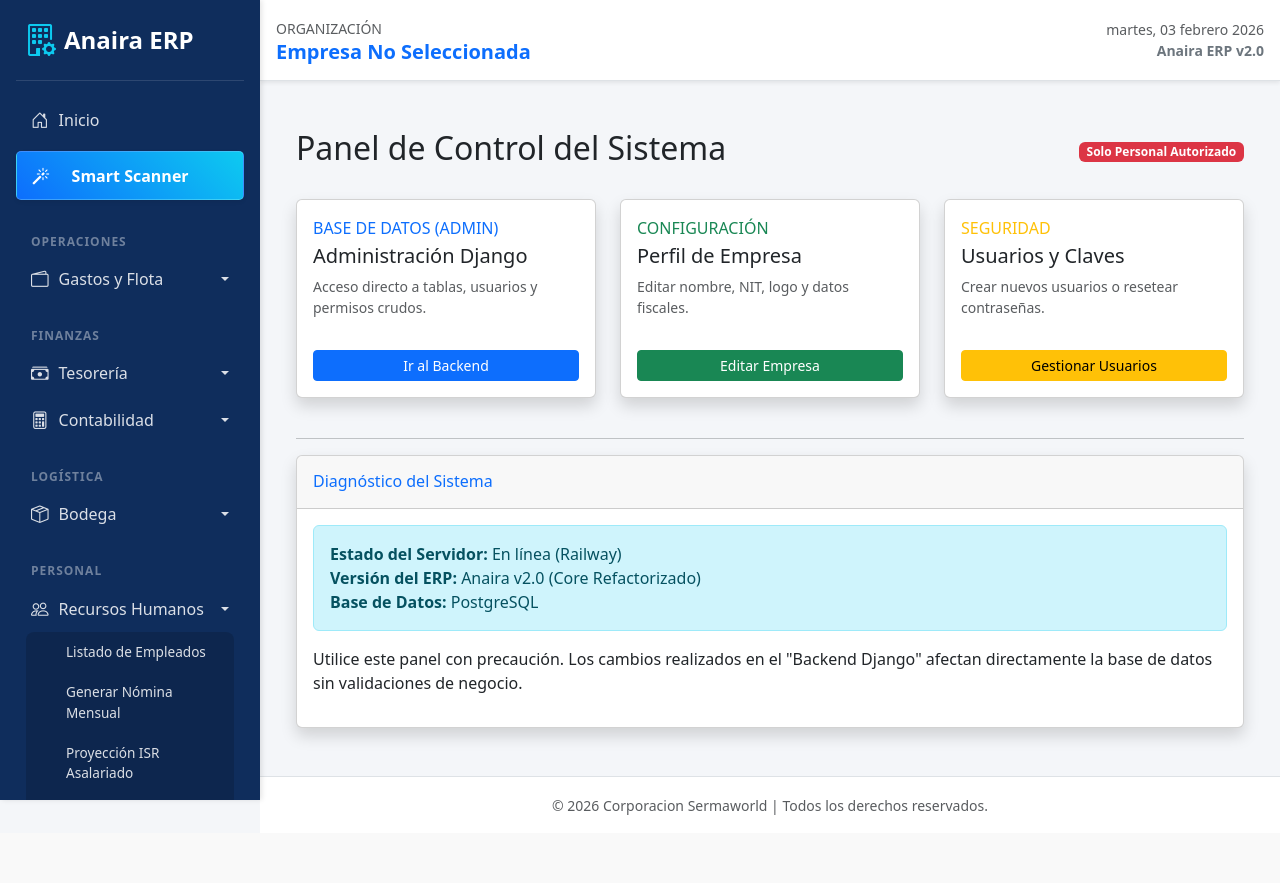
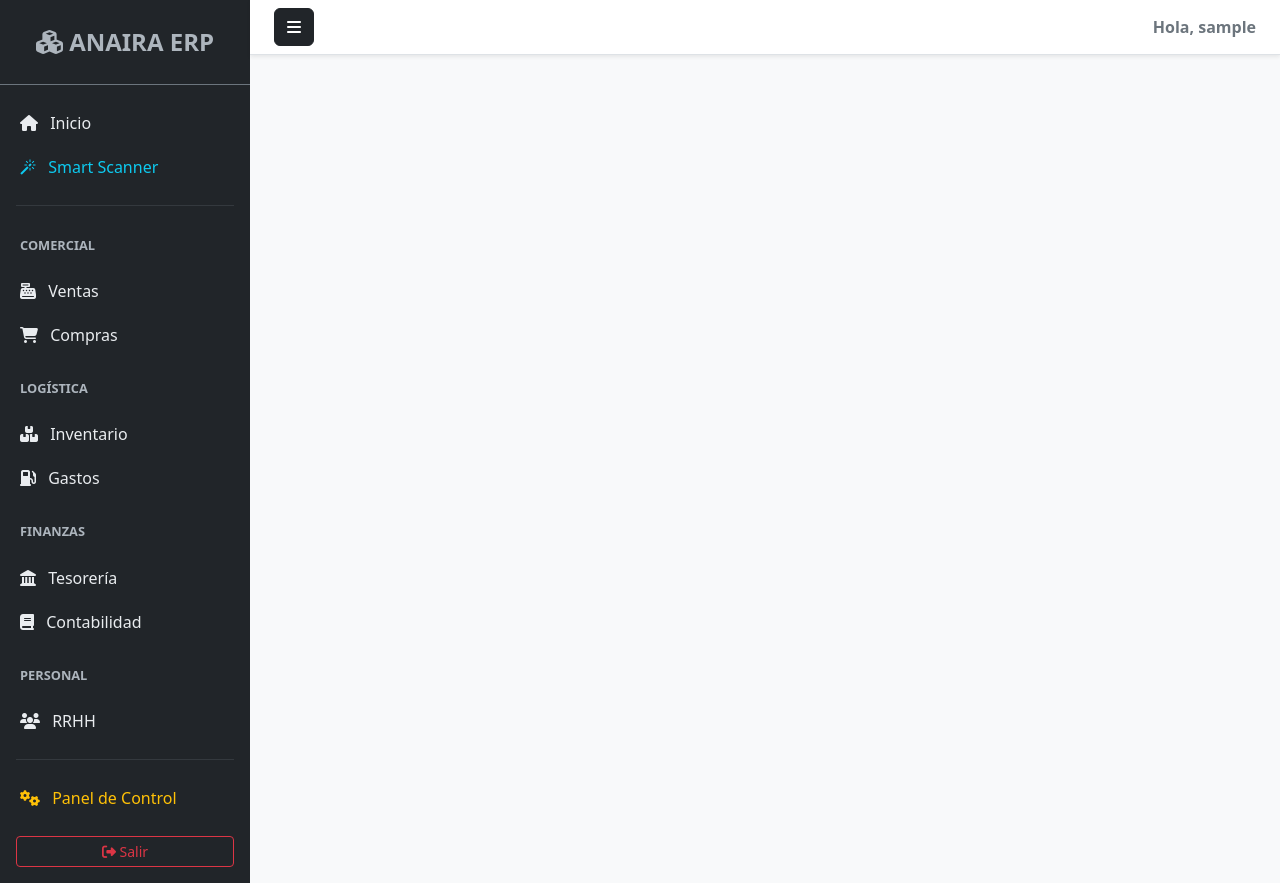
Before and after one commit to SergioReyes42/anaira-erp, a Django app: page /admin-panel/ in a window 1280 px wide. Before the commit the page ends 815 px from the top, so only its background shows below. Run offline with Django 4.2, Linux system fonts and the light colour scheme; the visitor is signed in with stand-in values (Sample User, id 1).

Commit message:
fix panel

```diff
--- a/templates/core/admin_panel.html
+++ b/templates/core/admin_panel.html
@@ -1,85 +1,161 @@
-{% extends 'core/base.html' %}
+{% load static %}
+<!DOCTYPE html>
+<html lang="es">
+<head>
+    <meta charset="UTF-8">
+    <meta name="viewport" content="width=device-width, initial-scale=1.0">
+    <title>Anaira ERP</title>
+    <link href="https://cdn.jsdelivr.net/npm/bootstrap@5.3.0/dist/css/bootstrap.min.css" rel="stylesheet">
+    <link href="https://cdnjs.cloudflare.com/ajax/libs/font-awesome/6.4.0/css/all.min.css" rel="stylesheet">
+    <link rel="stylesheet" href="https://cdn.jsdelivr.net/npm/bootstrap-icons@1.11.0/font/bootstrap-icons.css">
 
-{% block content %}
-<div class="container mt-4">
-    <div class="d-flex justify-content-between align-items-center mb-4">
-        <h2><i class="fas fa-shield-alt text-warning"></i> Panel de Control del Sistema</h2>
-        <span class="badge bg-danger">Solo Personal Autorizado</span>
-    </div>
+    <style>
+        /* ESTILOS ORIGINALES DEL SIDEBAR */
+        body { overflow-x: hidden; background-color: #f8f9fa; }
+        #wrapper { display: flex; width: 100%; align-items: stretch; }
+        #sidebar-wrapper { min-width: 250px; max-width: 250px; background-color: #212529; color: white; transition: all 0.3s; }
+        #sidebar-wrapper .sidebar-heading { padding: 0.875rem 1.25rem; font-size: 0.8rem; text-transform: uppercase; color: #adb5bd; font-weight: bold; }
+        #sidebar-wrapper .list-group-item { background-color: transparent; color: #e9ecef; border: none; padding: 10px 20px; }
+        #sidebar-wrapper .list-group-item:hover { background-color: #343a40; color: #fff; text-decoration: none; }
+        #sidebar-wrapper .list-group-item.active { background-color: #0d6efd; color: white; font-weight: bold; }
+        #sidebar-wrapper a { text-decoration: none; color: inherit; display: block; }
+        #page-content-wrapper { width: 100%; padding: 0; min-height: 100vh; }
 
-    <div class="row">
-        <div class="col-md-4 mb-4">
-            <div class="card shadow h-100 border-left-primary">
-                <div class="card-body">
-                    <div class="row no-gutters align-items-center">
-                        <div class="col mr-2">
-                            <div class="text-xs font-weight-bold text-primary text-uppercase mb-1">
-                                Base de Datos (Admin)</div>
-                            <div class="h5 mb-0 font-weight-bold text-gray-800">Administración Django</div>
-                            <p class="text-muted small mt-2">Acceso directo a tablas, usuarios y permisos crudos.</p>
-                        </div>
-                        <div class="col-auto">
-                            <i class="fas fa-database fa-2x text-gray-300"></i>
-                        </div>
-                    </div>
-                    <a href="/admin/" class="btn btn-primary btn-sm mt-3 w-100" target="_blank">Ir al Backend <i class="fas fa-external-link-alt"></i></a>
-                </div>
-            </div>
+        /* Submenús */
+        .collapse-inner { background: #2c3034; padding-left: 15px; font-size: 0.9em; border-left: 3px solid #0d6efd; }
+        .collapse-inner a { padding: 8px 0; display: block; color: #ced4da; }
+        .collapse-inner a:hover { color: #fff; }
+
+        /* Toggle Menu */
+        #wrapper.toggled #sidebar-wrapper { margin-left: -250px; }
+    </style>
+</head>
+<body>
+
+<div class="d-flex" id="wrapper">
+    <div id="sidebar-wrapper">
+        <div class="sidebar-heading text-center py-4 fs-4 border-bottom border-secondary">
+            <i class="fas fa-cubes"></i> Anaira ERP
         </div>
 
-        <div class="col-md-4 mb-4">
-            <div class="card shadow h-100 border-left-success">
-                <div class="card-body">
-                    <div class="row no-gutters align-items-center">
-                        <div class="col mr-2">
-                            <div class="text-xs font-weight-bold text-success text-uppercase mb-1">
-                                Configuración</div>
-                            <div class="h5 mb-0 font-weight-bold text-gray-800">Perfil de Empresa</div>
-                            <p class="text-muted small mt-2">Editar nombre, NIT, logo y datos fiscales.</p>
-                        </div>
-                        <div class="col-auto">
-                            <i class="fas fa-building fa-2x text-gray-300"></i>
-                        </div>
-                    </div>
-                    <a href="/admin/core/companyprofile/" class="btn btn-success btn-sm mt-3 w-100" target="_blank">Editar Empresa</a>
-                </div>
+        <div class="list-group list-group-flush my-3">
+
+            <a href="{% url 'home' %}" class="list-group-item list-group-item-action">
+                <i class="fas fa-home me-2"></i> Inicio
+            </a>
+
+            <a href="{% url 'smart_hub' %}" class="list-group-item list-group-item-action text-info">
+                <i class="bi bi-magic me-2"></i> Smart Scanner
+            </a>
+
+            <hr class="border-secondary mx-3">
+
+            <div class="sidebar-heading">Comercial</div>
+            <a href="#menuVentas" class="list-group-item list-group-item-action" data-bs-toggle="collapse">
+                <i class="fas fa-cash-register me-2"></i> Ventas
+            </a>
+            <div class="collapse collapse-inner" id="menuVentas">
+                <a href="{% url 'create_quotation' %}">Nueva Cotización</a>
+                <a href="{% url 'quotation_list' %}">Historial Cotizaciones</a>
+                <a href="{% url 'client_list' %}">Clientes</a>
             </div>
-        </div>
 
-        <div class="col-md-4 mb-4">
-            <div class="card shadow h-100 border-left-warning">
-                <div class="card-body">
-                    <div class="row no-gutters align-items-center">
-                        <div class="col mr-2">
-                            <div class="text-xs font-weight-bold text-warning text-uppercase mb-1">
-                                Seguridad</div>
-                            <div class="h5 mb-0 font-weight-bold text-gray-800">Usuarios y Claves</div>
-                            <p class="text-muted small mt-2">Crear nuevos usuarios o resetear contraseñas.</p>
-                        </div>
-                        <div class="col-auto">
-                            <i class="fas fa-user-lock fa-2x text-gray-300"></i>
-                        </div>
-                    </div>
-                    <a href="/admin/auth/user/" class="btn btn-warning btn-sm mt-3 w-100" target="_blank">Gestionar Usuarios</a>
-                </div>
+            <a href="#menuCompras" class="list-group-item list-group-item-action" data-bs-toggle="collapse">
+                <i class="fas fa-shopping-cart me-2"></i> Compras
+            </a>
+            <div class="collapse collapse-inner" id="menuCompras">
+                <a href="{% url 'create_purchase' %}">Nueva Compra</a>
+                <a href="{% url 'purchase_list' %}">Historial</a>
+                <a href="{% url 'supplier_list' %}">Proveedores</a>
             </div>
+
+            <div class="sidebar-heading mt-2">Logística</div>
+            <a href="#menuInventario" class="list-group-item list-group-item-action" data-bs-toggle="collapse">
+                <i class="fas fa-boxes me-2"></i> Inventario
+            </a>
+            <div class="collapse collapse-inner" id="menuInventario">
+                <a href="{% url 'product_list' %}">Productos</a>
+                <a href="{% url 'inventory_kardex' %}">Kardex</a>
+            </div>
+
+            <a href="#menuGastos" class="list-group-item list-group-item-action" data-bs-toggle="collapse">
+                <i class="fas fa-gas-pump me-2"></i> Gastos
+            </a>
+            <div class="collapse collapse-inner" id="menuGastos">
+                <a href="{% url 'dashboard_gastos' %}">Dashboard</a>
+                <a href="{% url 'expense_list' %}">Listado</a>
+            </div>
+
+            <div class="sidebar-heading mt-2">Finanzas</div>
+            <a href="#menuFinanzas" class="list-group-item list-group-item-action" data-bs-toggle="collapse">
+                <i class="fas fa-landmark me-2"></i> Tesorería
+            </a>
+            <div class="collapse collapse-inner" id="menuFinanzas">
+                <a href="{% url 'bank_list' %}">Bancos</a>
+                <a href="{% url 'income_list' %}">Ingresos Varios</a>
+            </div>
+
+            <a href="#menuContabilidad" class="list-group-item list-group-item-action" data-bs-toggle="collapse">
+                <i class="fas fa-book me-2"></i> Contabilidad
+            </a>
+            <div class="collapse collapse-inner" id="menuContabilidad">
+                <a href="{% url 'libro_diario' %}">Libro Diario</a>
+                <a href="{% url 'balance_saldos' %}">Balances</a>
+            </div>
+
+            <div class="sidebar-heading mt-2">Personal</div>
+            <a href="#menuRRHH" class="list-group-item list-group-item-action" data-bs-toggle="collapse">
+                <i class="fas fa-users me-2"></i> RRHH
+            </a>
+            <div class="collapse collapse-inner" id="menuRRHH">
+                <a href="{% url 'employee_list' %}">Empleados</a>
+                <a href="{% url 'nomina_create' %}">Nómina</a>
+            </div>
+
+            <hr class="border-secondary mx-3">
+            <a href="{% url 'control_panel' %}" class="list-group-item list-group-item-action text-warning">
+                <i class="fas fa-cogs me-2"></i> Panel de Control
+            </a>
+
+            <form action="{% url 'logout' %}" method="POST" class="mt-3 px-3">
+                {% csrf_token %}
+                <button type="submit" class="btn btn-outline-danger w-100 btn-sm">
+                    <i class="fas fa-sign-out-alt"></i> Salir
+                </button>
+            </form>
+
         </div>
     </div>
+    <div id="page-content-wrapper">
+        <nav class="navbar navbar-expand-lg navbar-light bg-white border-bottom px-4 shadow-sm">
+            <button class="btn btn-dark" id="menu-toggle"><i class="fas fa-bars"></i></button>
+            <div class="ms-auto fw-bold text-secondary">
+                Hola, {{ request.user.username|default:"Usuario" }}
+            </div>
+        </nav>
 
-    <hr>
+        <div class="container-fluid py-4">
+            {% if messages %}
+                {% for message in messages %}
+                    <div class="alert alert-{{ message.tags }} alert-dismissible fade show">
+                        {{ message }}
+                        <button type="button" class="btn-close" data-bs-dismiss="alert"></button>
+                    </div>
+                {% endfor %}
+            {% endif %}
 
-    <div class="card shadow mb-4">
-        <div class="card-header py-3">
-            <h6 class="m-0 font-weight-bold text-primary">Diagnóstico del Sistema</h6>
-        </div>
-        <div class="card-body">
-            <div class="alert alert-info">
-                <strong>Estado del Servidor:</strong> En línea (Railway)<br>
-                <strong>Versión del ERP:</strong> Anaira v2.0 (Core Refactorizado)<br>
-                <strong>Base de Datos:</strong> PostgreSQL
-            </div>
-            <p>Utilice este panel con precaución. Los cambios realizados en el "Backend Django" afectan directamente la base de datos sin validaciones de negocio.</p>
+            {% block content %}
+            {% endblock %}
         </div>
     </div>
 </div>
-{% endblock %}
+
+<script src="https://cdn.jsdelivr.net/npm/bootstrap@5.3.0/dist/js/bootstrap.bundle.min.js"></script>
+<script>
+    document.getElementById("menu-toggle").onclick = function () {
+        document.getElementById("wrapper").classList.toggle("toggled");
+    };
+</script>
+
+</body>
+</html>
```
